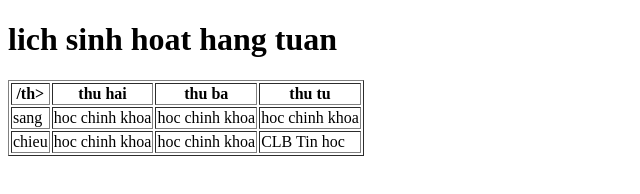
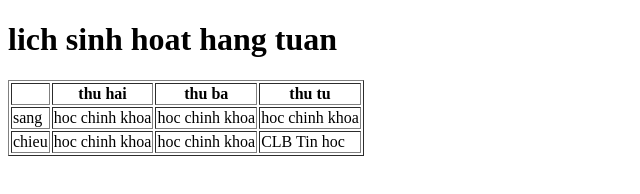
Before and after one commit to lethianhthu0811jack-droid/lethianhthu0811jack-droid.github.io, a plain HTML site: page baitapf3/hinh1.html in a window 1280 px wide. Shown: the full height of the page, 0-640 px from the left. Drawn offline with Linux system fonts and the light colour scheme.

Commit message:
Update hinh1.html

```diff
--- a/baitapf3/hinh1.html
+++ b/baitapf3/hinh1.html
@@ -7,7 +7,7 @@
     <h1>lich sinh hoat hang tuan</h1>
     <table border="1">
       <tr>
-        <th>/th>
+        <th></th>
         <th> thu hai</th>
         <th> thu ba</th>
         <th> thu tu</th>
```
